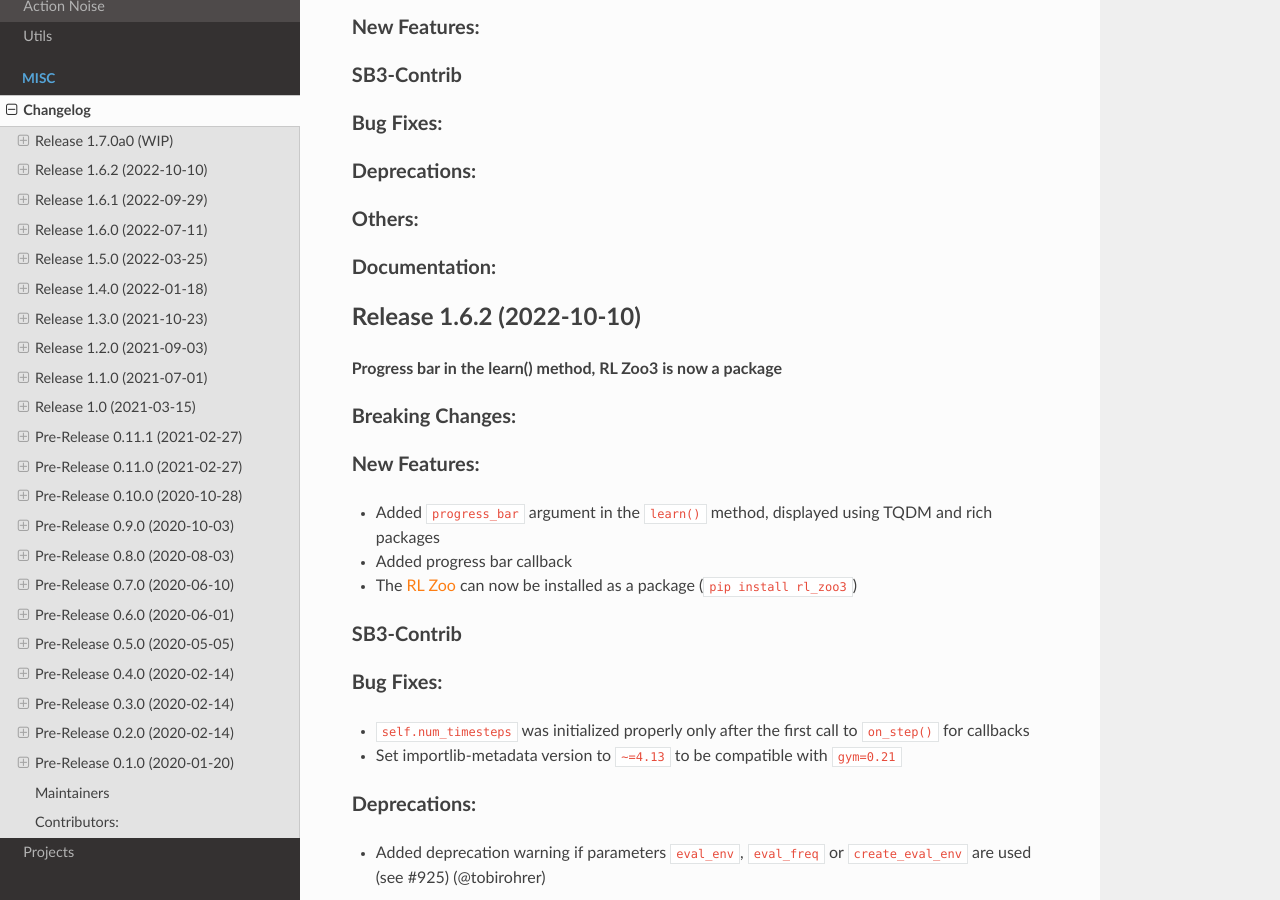
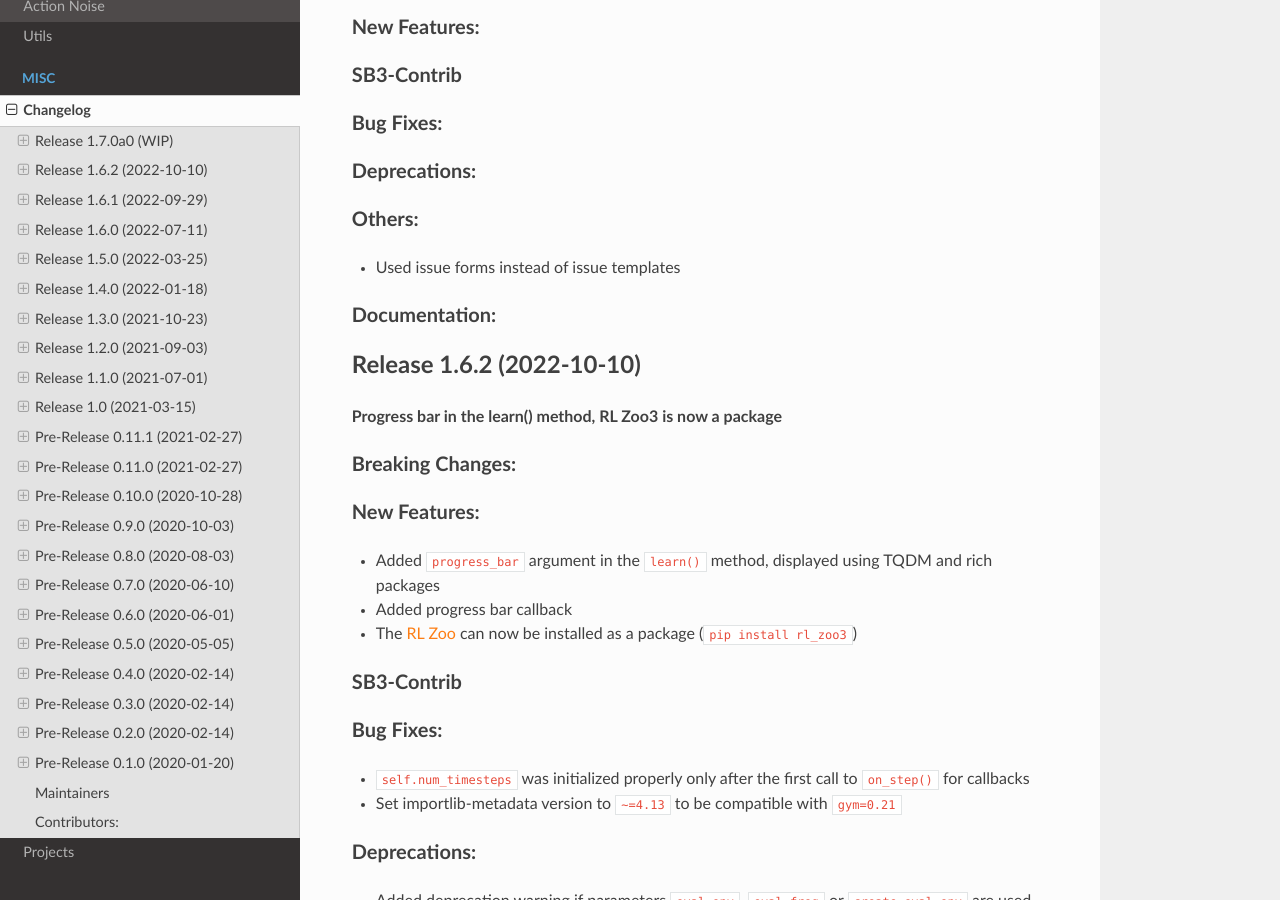
Before and after one commit to DLR-RM/stable-baselines3, a Sphinx documentation site: the page built from docs/misc/changelog.rst, in a window 1280 px wide and 900 px high, scrolled down 366 px. Built offline with Sphinx 7.4.7 and the Read the Docs theme 2.0.0, drawn with Linux system fonts in a browser that asks for light colours.

Commit message:
Update changelog

```diff
--- a/docs/misc/changelog.rst
+++ b/docs/misc/changelog.rst
@@ -28,6 +28,7 @@ Deprecations:
 
 Others:
 ^^^^^^^
+- Used issue forms instead of issue templates
 
 Documentation:
 ^^^^^^^^^^^^^^
```
